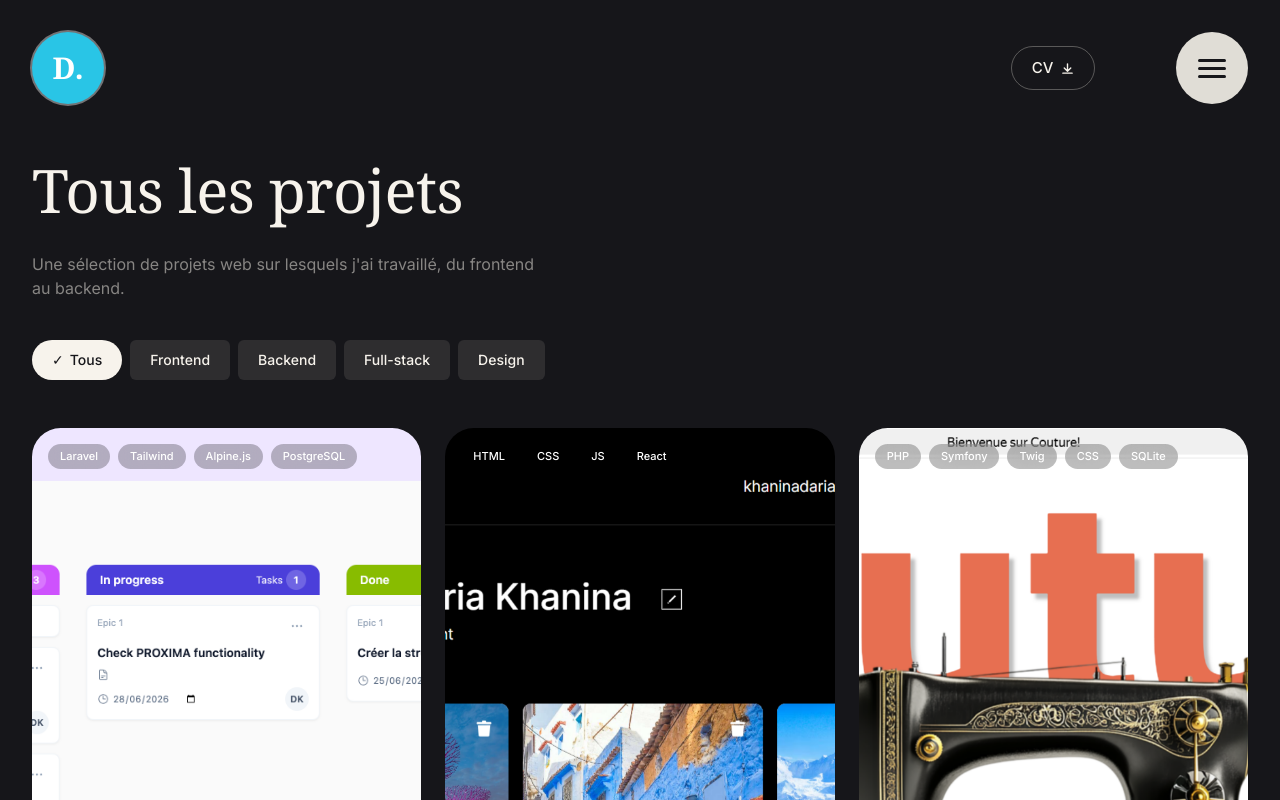
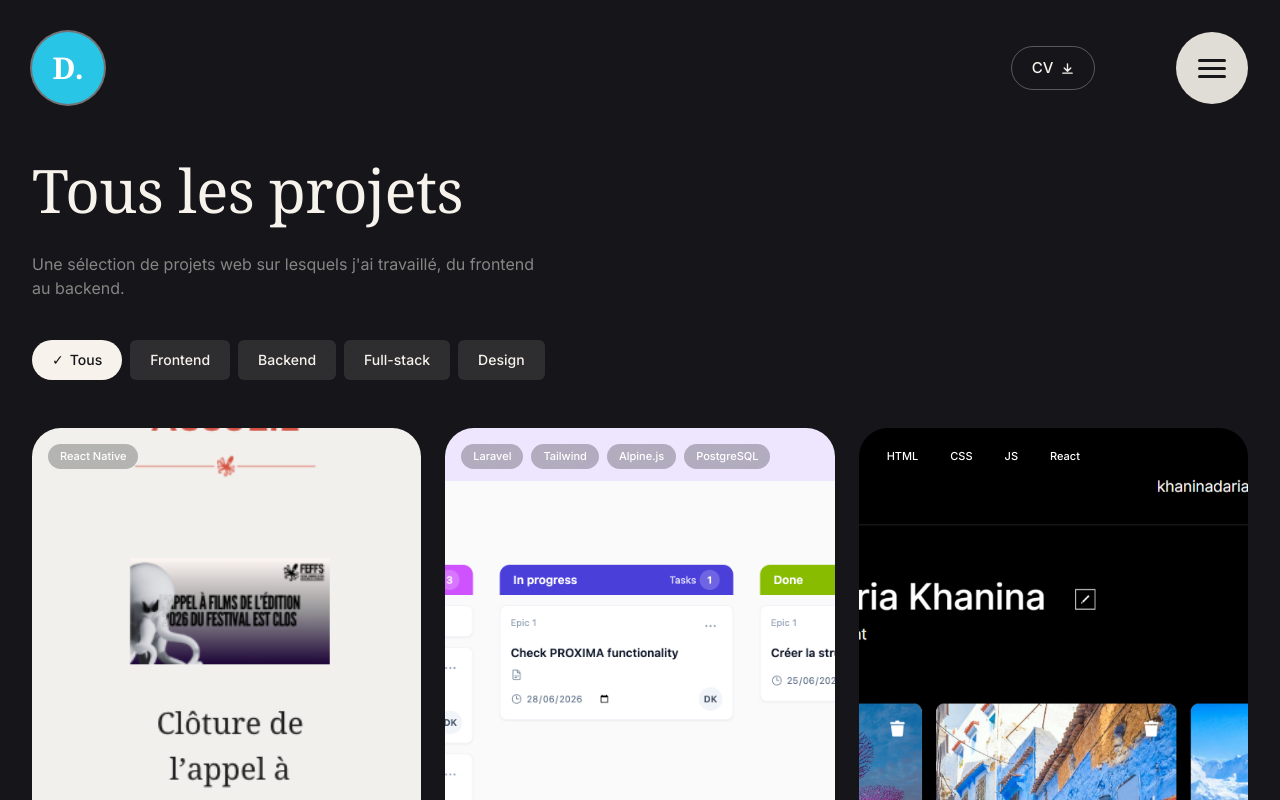
Before and after one commit to WhoLivesOnMars/portfolio-v2, a React (Vite) app: page /portfolio-v2/projets in a window 1280 px wide. Shown: the top 800 px of the page. Built offline with nearby package versions, Linux system fonts and the light colour scheme.

Commit message:
feat: add feffs project entry

```diff
--- a/src/data/projectsData.js
+++ b/src/data/projectsData.js
@@ -7,12 +7,34 @@ import six from '../assets/projects/six.png'
 import eight from '../assets/projects/eight.png'
 import nine from '../assets/projects/nine.png'
 import ten from '../assets/projects/ten.png'
+import elleven from '../assets/projects/elleven.png'
 
 export const categories = ["Tous", "Frontend", "Backend", "Full-stack", "Design"];
 
 export const projectsData = [
   {
     id: 1,
+    slug: "feffs-application-mobile",
+    projectName: "FEFFS — Application mobile événementielle",
+    category: ["Frontend"],
+    tags: ["React Native"],
+    competences: ["COMPRENDRE", "CONCEVOIR", "DÉVELOPPER"],
+    context: "Projet DI — BUT MMI, IUT de Haguenau (2025). Projet de groupe.",
+    projectDesc: "Application mobile événementielle dédiée au Festival Européen du Film Fantastique de Strasbourg. Elle permet de consulter les événements, gérer un planning personnel, s'authentifier et personnaliser l'interface.",
+    projectDetails: "J'ai pris en charge la gestion des comptes utilisateurs (inscription, connexion, modification du profil), l'accès à la galerie pour la photo de profil, le système de thèmes visuels (clair, sombre, système) via un contexte global, ainsi que l'intégration des médias et les considérations d'accessibilité.",
+    competenceDetails: {
+      COMPRENDRE: "Analyse des besoins d'une application événementielle mobile : parcours utilisateur, gestion de l'état global, persistance locale des données avec AsyncStorage et contraintes d'accessibilité sur mobile.",
+      CONCEVOIR: "Conception des écrans liés à l'authentification, au profil utilisateur et aux paramètres. Mise en place d'un système de thèmes via ThemeContext et d'un AuthContext centralisé pour la gestion de session.",
+      DÉVELOPPER: "Développement des fonctionnalités d'inscription, connexion, modification du profil et changement de photo via expo-image-picker. Implémentation du système de thèmes dynamiques et intégration des médias (images, vidéos YouTube, carrousel).",
+    },
+    image: elleven,
+    images: [],
+    code: "https://github.com/WhoLivesOnMars/FEFFS",
+    demo: "https://github.com/WhoLivesOnMars/FEFFS",
+    year: "2025",
+  },
+  {
+    id: 2,
     slug: "proxima-gestion-de-projets",
     projectName: "Proxima — Gestion de projets",
     category: ["Frontend", "Backend", "Fullstack"],
@@ -34,7 +56,7 @@ export const projectsData = [
     year: "2025",
   },
   {
-    id: 2,
+    id: 3,
     slug: "mesto-galerie-photo",
     projectName: "Mesto - Galerie photo",
     category: ["Frontend"],
@@ -54,7 +76,7 @@ export const projectsData = [
     year: "2023",
   },
   {
-    id: 3,
+    id: 4,
     slug: "couture-marketplace",
     projectName: "Couture",
     category: ["Frontend", "Backend", "Full-stack"],
@@ -75,7 +97,7 @@ export const projectsData = [
     year: "2025",
   },
   {
-    id: 4,
+    id: 5,
     slug: "jeu-snake",
     projectName: "Le jeu Snake",
     category: ["Frontend"],
@@ -95,7 +117,7 @@ export const projectsData = [
     year: "2025",
   },
   {
-    id: 5,
+    id: 6,
     slug: "quete-medievale-unity",
     projectName: "La Quête Médiévale",
     category: ["Design", "Full-stack"],
@@ -117,7 +139,7 @@ export const projectsData = [
     year: "2025",
   },
   {
-    id: 6,
+    id: 7,
     slug: "site-voyage",
     projectName: "Traveling in Russia",
     category: ["Frontend"],
@@ -137,7 +159,7 @@ export const projectsData = [
     year: "2022",
   },
   {
-    id: 7,
+    id: 8,
     slug: "agence-geo",
     projectName: "Site vitrine Agence GEO",
     client: "Hémisphère Web",
@@ -159,7 +181,7 @@ export const projectsData = [
     year: "2025",
   },
   {
-    id: 8,
+    id: 9,
     slug: "design-alsace-nautile",
     projectName: "Alsace Nautile Club",
     client: "Alsace Nautile Club",
@@ -182,7 +204,7 @@ export const projectsData = [
     year: "2024",
   },
   {
-    id: 9,
+    id: 10,
     slug: "design-ferme-humbert",
     projectName: "Ferme Humbert",
     category: ["Design"],
```
Also changed, not shown: src/assets/projects/elleven.png (added).
